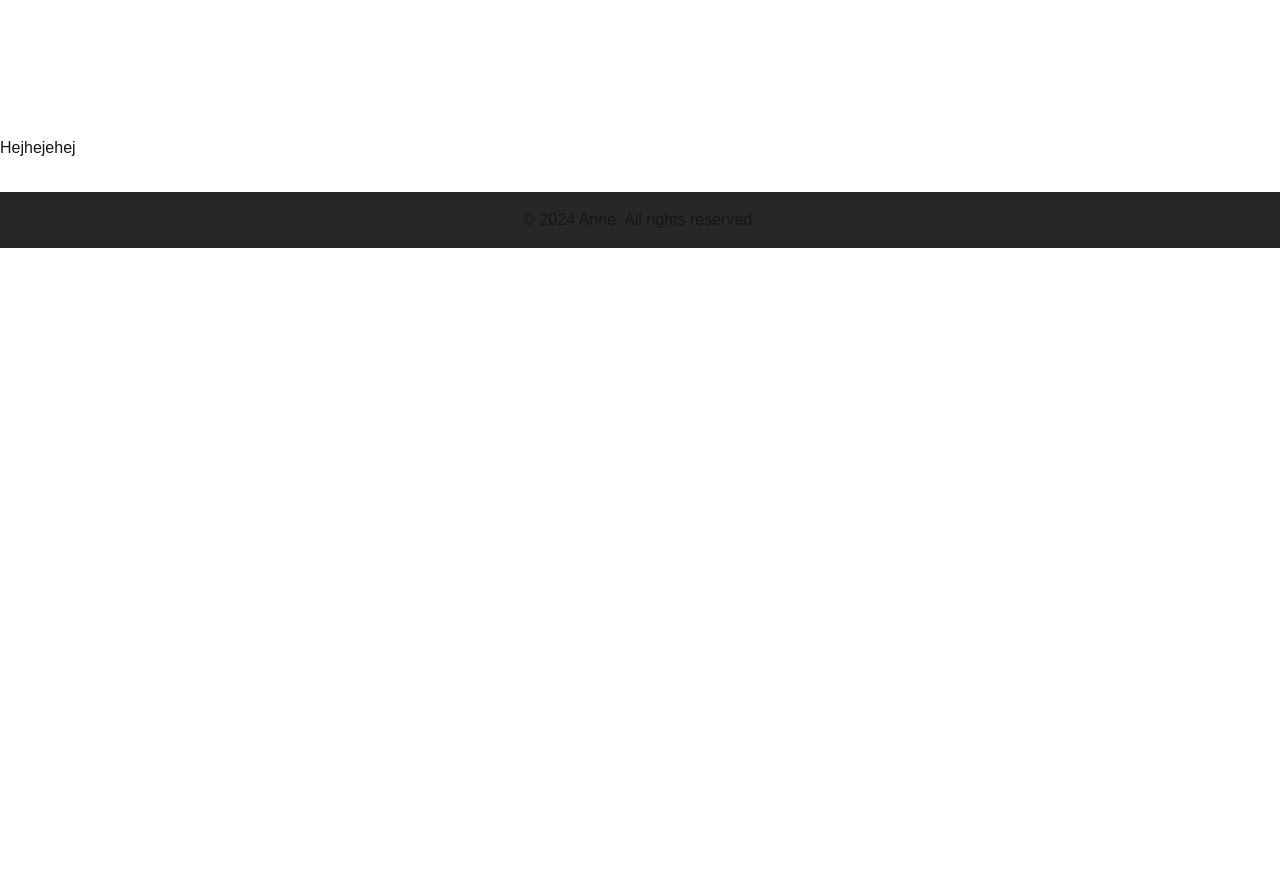
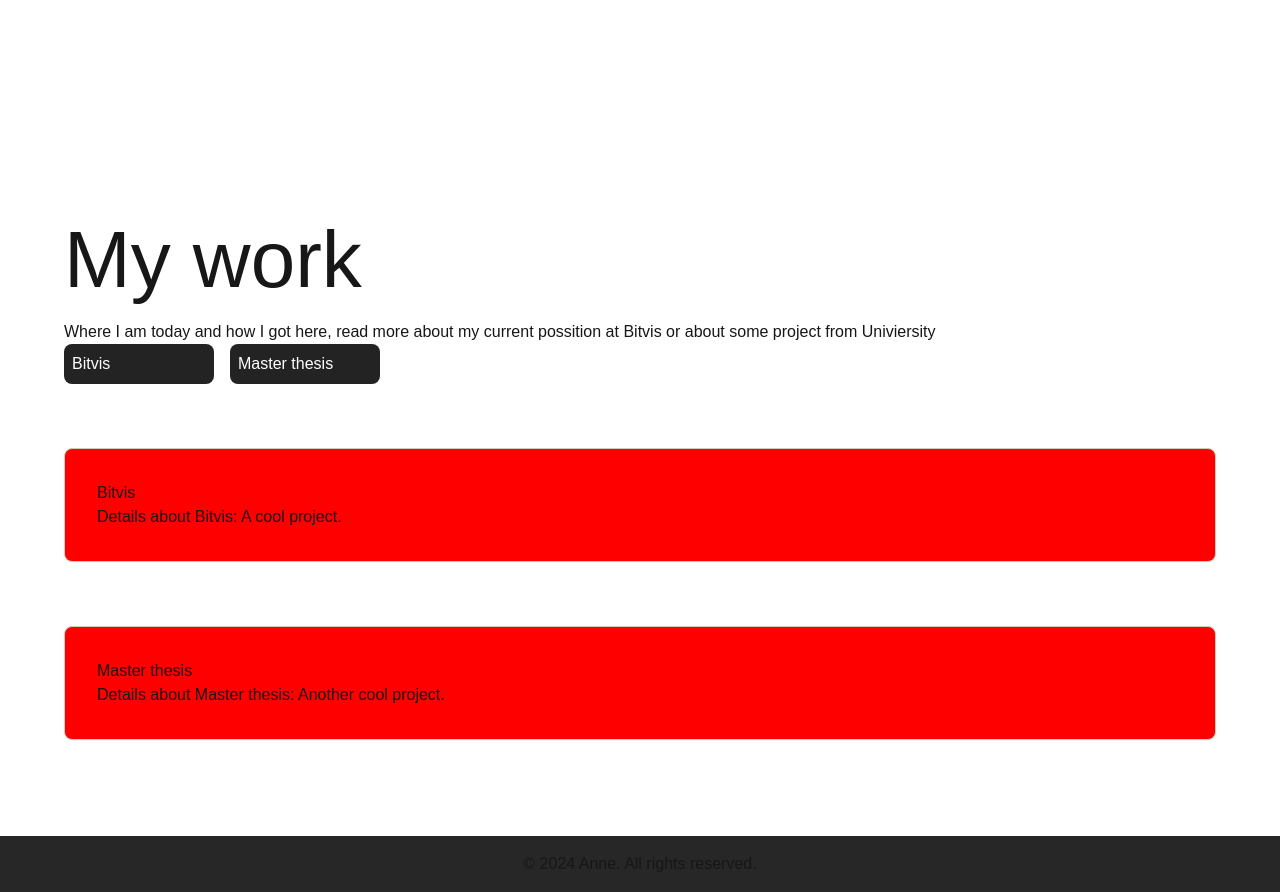
Before and after one commit to AnneOlthoff/anne_portfolio, a Next.js app: page / in a window 1280 px wide. Shown: the part 720-1612 px from the top of the page. Before the commit the page ends 968 px from the top, so only its background shows below. Built offline with nearby package versions, Linux system fonts and the light colour scheme.

Commit message:
animation

```diff
--- a/app/components/projects.js
+++ b/app/components/projects.js
@@ -1,59 +1,96 @@
+'use client';
+
+import { usePathname, useRouter } from 'next/navigation';
 import Link from 'next/link';
-
 
 export default function Projects() {
   const projects = [
-      { id: 'test-one', name: 'Project One', description: 'A cool project.' },
-      { id: 'test-two',name: 'Project Two', description: 'Another cool project.'},
-      { id: 'test-three',name: 'Project Three', description: 'Yet another one!' },
+    { id: 'bitvis', name: 'Bitvis', description: 'A cool project.' },
+    { id: 'openspace', name: 'Master thesis', description: 'Another cool project.' },
   ];
+
+  const router = useRouter();
+  const pathname = usePathname();
+
+  const handleScroll = (id) => {
+    const element = document.querySelector(`#${id}`);
+    if (element) {
+      element.scrollIntoView({ behavior: 'smooth' });
+    } else {
+      console.warn(`Element with id "${id}" not found.`);
+    }
+  };
 
   return (
     <section style={styles.container}>
-        <h2 style={styles.heading}>Mydd s</h2>
+      <h1>My work</h1>
+      <p>Where I am today and how I got here, read more about my current possition at Bitvis or about some project from Univiersity</p>
+
       <div style={styles.grid}>
+        {projects.map((project) => (
+          <a
+            key={project.id}
+            href={`#${project.id}`}
+            style={styles.card}
+            onClick={(e) => {
+              e.preventDefault(); // Förhindra standardnavigering
+              handleScroll(project.id); // Scrolla smidigt till sektionen
+            }}
+          >
+            <h3 style={styles.links}>{project.name}</h3>
+
+          </a>
+        ))}
+      </div>
+
+      {/* Lägg till sektionerna som ska scrollas till */}
 
 
       {projects.map((project) => (
-              <Link key={project.id} href={`/projects/${project.id}` } >
-
-              <p> {project.name}</p>
-
-
-          </Link>
-        ))}
+        <div
+          key={project.id}
+          id={project.id}
+          style={{
+            marginTop: '4rem',
+            padding: '2rem',
+            border: '1px solid #D3CDC0',
+            backgroundColor: 'red',
+            borderRadius: '8px',
+          }}
+        >
+          <h2>{project.name}</h2>
+          <p>Details about {project.name}: {project.description}</p>
 
         </div>
-
+      ))}
     </section>
   );
 }
 
 const styles = {
   container: {
-      padding: '2rem',
-      textAlign: 'center',
+    padding: '4rem',
+    textAlign: 'left',
   },
-
   links: {
-      alignItems: 'left'
+    alignItems: 'left',
   },
-
+  heading: {
+    fontSize: '2rem',
+    marginBottom: '1rem',
+    color: '#0070f3',
+  },
   grid: {
     display: 'grid',
-      gridTemplateColumns: 'repeat(auto-fit, minmax(250px, 1fr))',
-      gap: '1.5rem',
+    gridTemplateColumns: 'repeat(auto-fit, 150px)',
+    gap: '1rem',
   },
   card: {
-      border: '1px solid #D3CDC0',
+
     borderRadius: '8px',
-      padding: '1rem',
-
+    padding: '8px',
     backgroundColor: '#232323',
-    },
-    link: {
-      color: '#0070f3',
-      textDecoration: 'none',
-      fontWeight: 'bold',
+    color: '#ffffff',
+    cursor: 'pointer',
   },
 };
--- a/app/page.tsx
+++ b/app/page.tsx
@@ -1,7 +1,7 @@
 
 import Head from 'next/head';
 //import { ReactComponent as Logo } from "./assets/testlogga.svg"; // Importera SVG som React-komponent
-import Logo from "./assets/testlogga.svg";
+import Logo from "./assets/testlogga_line.svg";
 
 import Header from './components/Header';
 import Projects from './components/Projects';
@@ -22,8 +22,7 @@
 
         </div>
         <div id="my-work">
-    <h2>Hejhejehej</h2>
-    {/* Innehåll */}
+    <Projects/>
   </div>
         <Footer />
       </div>
```
Also changed, not shown: app/assets/testlogga.svg, app/assets/testlogga_line.svg (added). Lines whose indentation alone changed are shown as unchanged.
